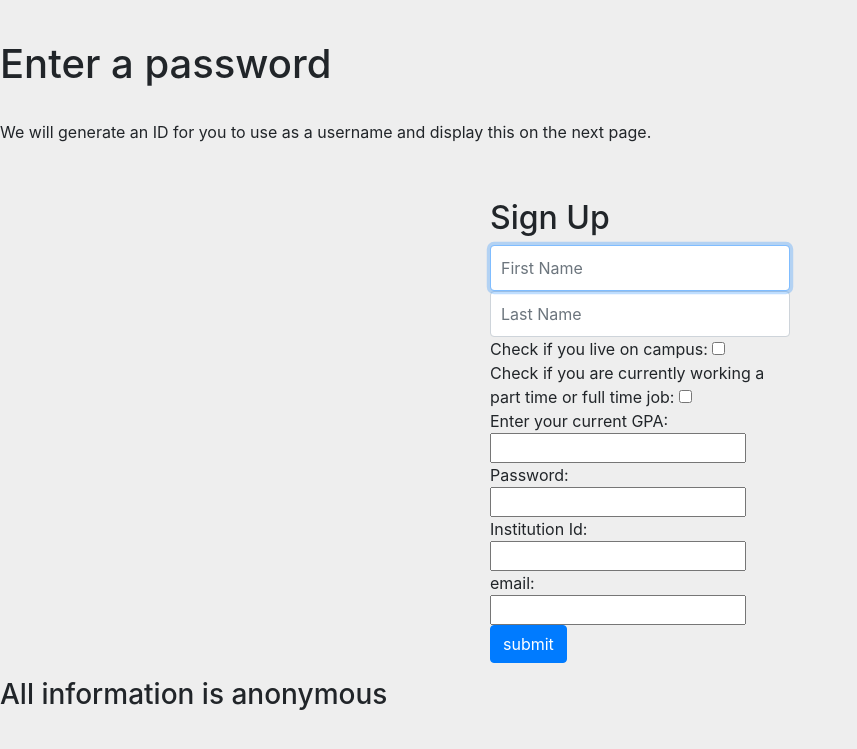
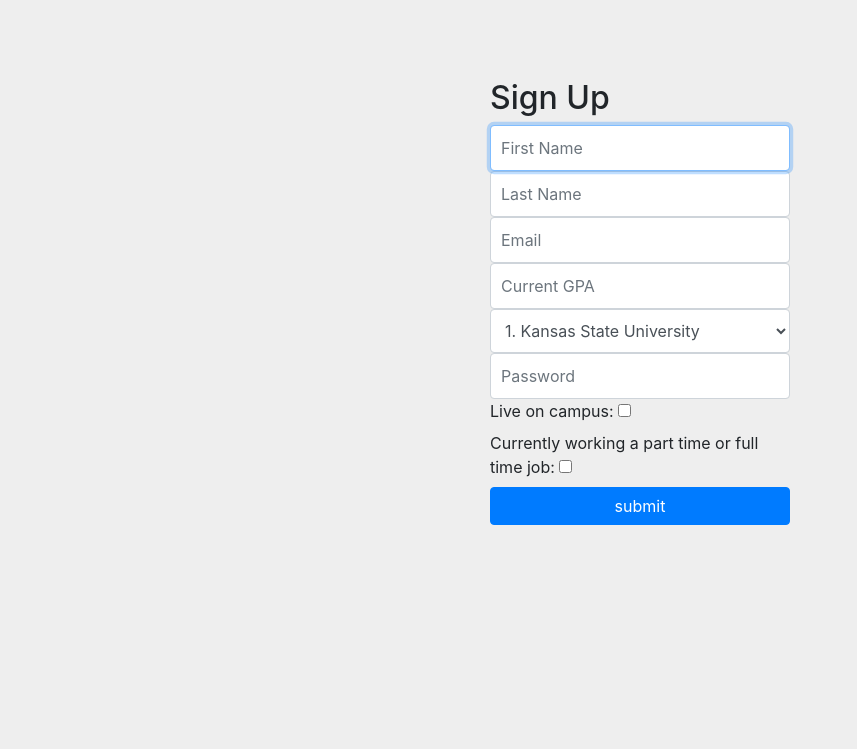
Before and after one commit to wolfejar/GradePredictionsWithMySQL, a Flask app: page /sign_up_get in a window 1280 px wide. Shown: the top 749 px of the page, without its empty margins (0-857 px from the left). Run offline with Flask 2, Linux system fonts and the light colour scheme; parts of the project's set-up code (start-up, migrations or seed data) failed here and were passed over; some libraries are stand-ins or nearby versions.

Commit message:
Signup changes

```diff
--- a/application.py
+++ b/application.py
@@ -33,7 +33,7 @@ def sign_up_post():
     instution_id = request.form.get('institutionId')
     email = request.form.get('email')
     sql.create_student(hashed_pass, first_name, last_name, int(on_campus), int(is_working), float(gpa),
-                       email, instution_id)
+                       email, int(instution_id))
     session['email'] = email
     return account_home()
 
--- a/templates/sign_up.html
+++ b/templates/sign_up.html
@@ -4,32 +4,35 @@
     <meta charset="UTF-8">
     <title>Sign Up</title>
     <link rel="stylesheet" href="https://stackpath.bootstrapcdn.com/bootstrap/4.3.1/css/bootstrap.min.css"
-      integrity="sha384-ggOyR0iXCbMQv3Xipma34MD+dH/1fQ784/j6cY/iJTQUOhcWr7x9JvoRxT2MZw1T" crossorigin="anonymous">
-    <link rel="stylesheet" href='../static/login.css'>
+          integrity="sha384-ggOyR0iXCbMQv3Xipma34MD+dH/1fQ784/j6cY/iJTQUOhcWr7x9JvoRxT2MZw1T" crossorigin="anonymous">
+    <link rel="stylesheet" href='../static/sign_up.css'>
 </head>
 <body>
-<H1>Enter a password</H1><br>
-<p>We will generate an ID for you to use as a username and display this on the next page.</p>
 <br>
 <div class="container">
-    <form class="form-signin" method="post" action="/sign_up_post">
+    <form class="form-sign-up" method="post" action="/sign_up_post">
         <h2>Sign Up</h2>
         <label for="firstName" class="sr-only">First Name</label>
         <input type="text" id="firstName" name="firstname" class="form-control" placeholder="First Name" required autofocus>
         <label for="lastname" class="sr-only">LastName</label>
         <input type="text" id="lastname" name="lastname" class="form-control" placeholder="Last Name" required>
-        Check if you live on campus: <input type="checkbox" name="oncampus"><br>
-        Check if you are currently working a part time or full time job: <input type="checkbox" name="isworking"><br>
-        Enter your current GPA: <input type="number" step="0.01" name="gpa"><br>
-        Password: <input type="text" name="password"><br>
-        Institution Id: <input type="number" name="institutionId"><br>
-        email: <input type="text" name="email"><br>
-        <input class="btn btn-primary" type="submit" value="submit">
+        <label for ="email" class="sr-only">Email</label>
+        <input type="text" id= "email" name="email" class="form-control" placeholder="Email"required>
+        <input type="number" max = "4.00" min = "0.00" step="0.01" name="gpa" class="form-control" placeholder="Current GPA" id= "gpa" required>
+        <select name = "institutionId" class="form-control" size = "1">
+            <option value = "1" selected>1. Kansas State University</option>
+            <option value = "2">2. University of Kansas</option>
+            <option value = "3">3. Wichita State University</option>
+            <option value = "4">4. Emporia State University</option>
+            <option value = "5">5. Fort Hays State University</option>
+        </select>
+        <label for="inputPassword" class="sr-only">Password</label>
+        <input type="password" id="inputPassword" name="password" class="form-control" placeholder="Password" required>
+        <label for="checkoncam">Live on campus: <input type="checkbox" name="oncampus"><br></label>
+        <label for="checkwork">Currently working a part time or full time job: <input type="checkbox" name="isworking"><br></label>
+        <input class="btn btn-primary btn-block" type="submit" value="submit">
     </form>
 </div>
 
-
-
-<h3>All information is anonymous</h3>
 </body>
 </html>
```
